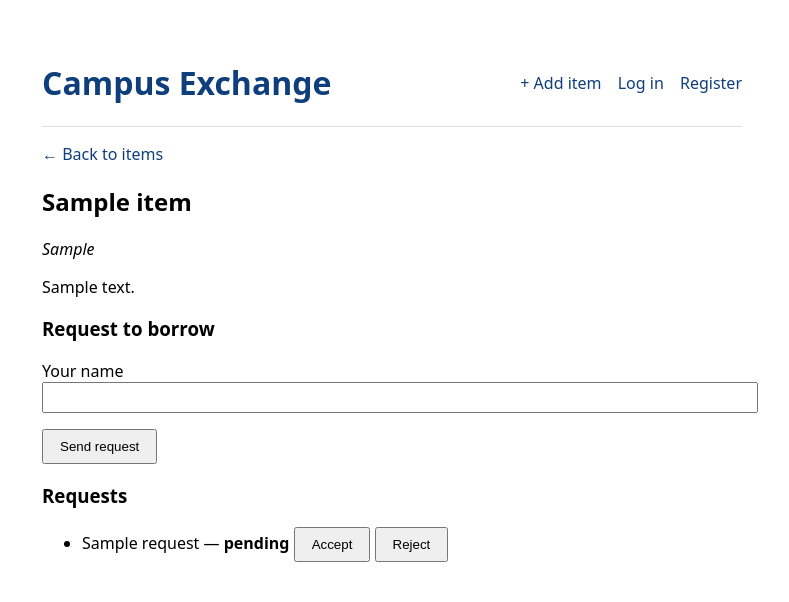
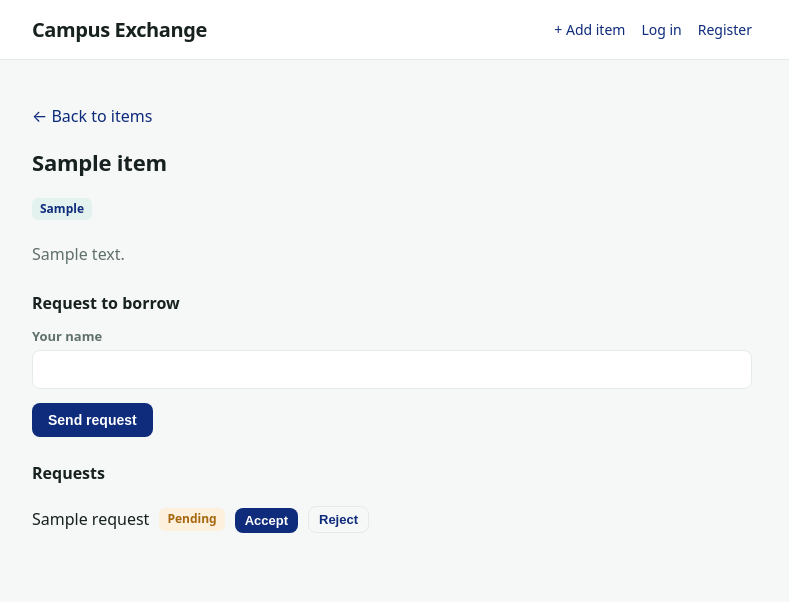
Before and after one commit to MohamedK040/campus-exchange, a Flask app: page /items/1 in a window 1280 px wide. Shown: the top 602 px of the page, without its empty margins (248-1037 px from the left). Run offline with Flask 3, Linux system fonts and the light colour scheme; tables that the repository leaves empty hold one stand-in row (values such as "Sample post").

Commit message:
Added a delete item with confirmation and UI polish

```diff
--- a/app.py
+++ b/app.py
@@ -52,7 +52,7 @@ def register():
             return render_template("register.html", error="Please use your BTH email address.")
         if User.query.filter_by(email=email).first():
             return render_template("register.html", error="That email is already registered.")
-        user = User(name=name, email=email, password_hash=generate_password_hash(password))
+        user = User(name=name, email=email, password_hash=generate_password_hash(password, method="pbkdf2:sha256"))
         db.session.add(user)
         db.session.commit()
         login_user(user)
@@ -126,12 +126,13 @@ def accept_request(request_id):
     return redirect(url_for("item_detail", item_id=borrow.item_id))
 
 
-@app.route("/requests/<int:request_id>/reject", methods=["POST"])
-def reject_request(request_id):
-    borrow = Request.query.get_or_404(request_id)
-    borrow.status = "rejected"
+@app.route("/items/<int:item_id>/delete", methods=["POST"])
+def delete_item(item_id):
+    item = Item.query.get_or_404(item_id)
+    Request.query.filter_by(item_id=item.id).delete()
+    db.session.delete(item)
     db.session.commit()
-    return redirect(url_for("item_detail", item_id=borrow.item_id))
+    return redirect(url_for("home"))
 
 
 if __name__ == "__main__":
--- a/templates/base.html
+++ b/templates/base.html
@@ -2,30 +2,81 @@
 <html lang="sv">
 <head>
     <meta charset="utf-8">
+    <meta name="viewport" content="width=device-width, initial-scale=1">
     <title>Campus Exchange</title>
     <style>
-        body { font-family: system-ui, sans-serif; max-width: 700px; margin: 40px auto; padding: 0 16px; }
-        header { display: flex; justify-content: space-between; align-items: center; border-bottom: 1px solid #ddd; }
-        nav a { margin-left: 12px; }
-        a { color: #0e3e7c; text-decoration: none; }
-        li { margin-bottom: 12px; }
-        input, textarea { width: 100%; padding: 6px; }
-        button { padding: 8px 16px; }
+        :root{
+        --bg:#f5f8f7; --surface:#ffffff; --ink:#17211f; --muted:#5f6f6a;
+        --line:#e4ebe8; --accent:#0e2b7c; --accent-dark:#0b2c61; --accent-soft:#e3f2ef;
+        }
+        *{box-sizing:border-box}
+        body{margin:0;background:var(--bg);color:var(--ink);
+        font-family:system-ui,-apple-system,"Segoe UI",Roboto,sans-serif;line-height:1.55}
+        a{color:var(--accent);text-decoration:none}
+        a:hover{text-decoration:underline}
+
+        header.site{background:var(--surface);border-bottom:1px solid var(--line)}
+        .bar{max-width:760px;margin:0 auto;padding:14px 20px;display:flex;align-items:center;
+        justify-content:space-between;gap:16px;flex-wrap:wrap}
+        .brand{font-size:20px;font-weight:800;color:var(--ink);letter-spacing:-.02em}
+        .brand:hover{text-decoration:none}
+        nav{display:flex;align-items:center;gap:16px;font-size:14px}
+        nav .who{color:var(--muted)}
+
+        main{max-width:760px;margin:0 auto;padding:28px 20px 60px}
+        h2{font-size:22px;letter-spacing:-.01em;margin:0 0 16px}
+        h3{font-size:16px;margin:24px 0 10px}
+
+        button,.btn{display:inline-block;background:var(--accent);color:#fff;border:none;border-radius:8px;
+        padding:9px 16px;font-size:14px;font-weight:600;cursor:pointer}
+        button:hover,.btn:hover{background:var(--accent-dark);text-decoration:none}
+        .btn.small{padding:5px 10px;font-size:13px}
+        button.ghost,.btn.ghost{background:transparent;color:var(--accent);border:1px solid var(--line)}
+
+        input,textarea{width:100%;padding:9px 10px;border:1px solid var(--line);border-radius:8px;
+        font-size:14px;font-family:inherit;background:var(--surface)}
+        input:focus,textarea:focus{outline:2px solid var(--accent-soft);border-color:var(--accent)}
+        label{display:block;font-size:13px;font-weight:600;margin-bottom:14px}
+        label .lbl{display:block;margin-bottom:4px;color:var(--muted)}
+
+        .search{display:flex;gap:8px;margin-bottom:20px}
+        .search input{flex:1}
+
+        .cards{list-style:none;margin:0;padding:0;display:grid;gap:12px}
+        .card{background:var(--surface);border:1px solid var(--line);border-radius:12px;padding:16px 18px}
+        .card h3{margin:0 0 4px;font-size:17px}
+        .cat{display:inline-block;background:var(--accent-soft);color:var(--accent);
+        font-size:12px;font-weight:600;padding:2px 8px;border-radius:6px;margin-bottom:6px}
+        .card p{margin:6px 0 0;color:var(--muted);font-size:14px}
+
+        .badge{display:inline-block;font-size:12px;font-weight:700;padding:2px 8px;border-radius:6px;text-transform:capitalize}
+        .badge.pending{background:#fdf0dc;color:#a5670f}
+        .badge.accepted{background:#dbf1e4;color:#1f467a}
+        .badge.rejected{background:#f7dedb;color:#b23b30}
+
+        .empty{color:var(--muted);background:var(--surface);border:1px dashed var(--line);
+        border-radius:12px;padding:24px;text-align:center}
+        .muted{color:var(--muted)}
+        .req-row{display:flex;align-items:center;gap:10px;padding:10px 0;border-bottom:1px solid var(--line)}
+        .req-row:last-child{border-bottom:none}
+        .req-row form{display:inline;margin:0}
     </style>
 </head>
 <body>
-    <header>
-        <a href="{{ url_for('home') }}"><h1>Campus Exchange</h1></a>
+    <header class="site">
+        <div class="bar">
+        <a class="brand" href="{{ url_for('home') }}">Campus Exchange</a>
         <nav>
-        <a href="{{ url_for('new_item') }}">+ Add item</a>
-        {% if current_user.is_authenticated %}
-            <span>Hi, {{ current_user.name }}</span>
+            <a href="{{ url_for('new_item') }}">+ Add item</a>
+            {% if current_user.is_authenticated %}
+            <span class="who">{{ current_user.name }}</span>
             <a href="{{ url_for('logout') }}">Log out</a>
-        {% else %}
+            {% else %}
             <a href="{{ url_for('login') }}">Log in</a>
             <a href="{{ url_for('register') }}">Register</a>
-        {% endif %}
+            {% endif %}
         </nav>
+        </div>
     </header>
     <main>
         {% block content %}{% endblock %}
--- a/templates/item_detail.html
+++ b/templates/item_detail.html
@@ -2,33 +2,34 @@
 {% block content %}
     <p><a href="{{ url_for('home') }}">&larr; Back to items</a></p>
     <h2>{{ item.title }}</h2>
-    {% if item.category %}<p><em>{{ item.category }}</em></p>{% endif %}
-    <p>{{ item.description }}</p>
+    {% if item.category %}<span class="cat">{{ item.category }}</span>{% endif %}
+    {% if item.description %}<p class="muted">{{ item.description }}</p>{% endif %}
 
     <h3>Request to borrow</h3>
     <form method="post" action="{{ url_for('request_item', item_id=item.id) }}">
-        <p><label>Your name<br><input type="text" name="requester_name" required></label></p>
-        <p><button type="submit">Send request</button></p>
+        <label><span class="lbl">Your name</span><input type="text" name="requester_name" required></label>
+        <button type="submit">Send request</button>
     </form>
 
     <h3>Requests</h3>
     {% if item.requests %}
-        <ul>
+        <div>
         {% for r in item.requests %}
-            <li>
-            {{ r.requester_name }} — <strong>{{ r.status }}</strong>
+            <div class="req-row">
+            <span>{{ r.requester_name }}</span>
+            <span class="badge {{ r.status }}">{{ r.status }}</span>
             {% if r.status == "pending" %}
-                <form method="post" action="{{ url_for('accept_request', request_id=r.id) }}" style="display:inline">
-                <button type="submit">Accept</button>
+                <form method="post" action="{{ url_for('accept_request', request_id=r.id) }}">
+                <button class="btn small" type="submit">Accept</button>
                 </form>
-                <form method="post" action="{{ url_for('reject_request', request_id=r.id) }}" style="display:inline">
-                <button type="submit">Reject</button>
+                <form method="post" action="{{ url_for('reject_request', request_id=r.id) }}">
+                <button class="btn small ghost" type="submit">Reject</button>
                 </form>
             {% endif %}
-            </li>
+            </div>
         {% endfor %}
-        </ul>
+        </div>
     {% else %}
-        <p>No requests yet.</p>
+        <p class="muted">No requests yet.</p>
     {% endif %}
 {% endblock %}
```
Also changed, not shown: templates/index.html (+7 -7 lines), .github/workflows/commit-reminder.yml.
